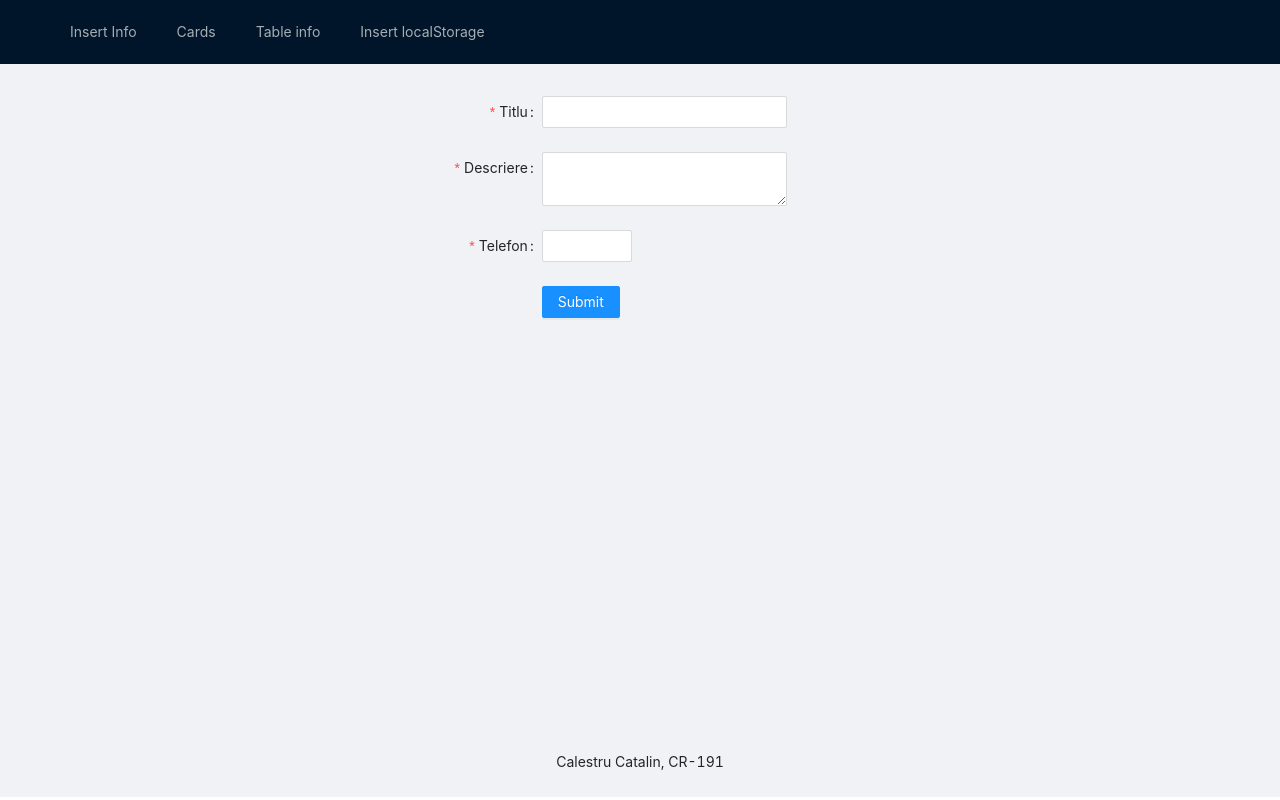
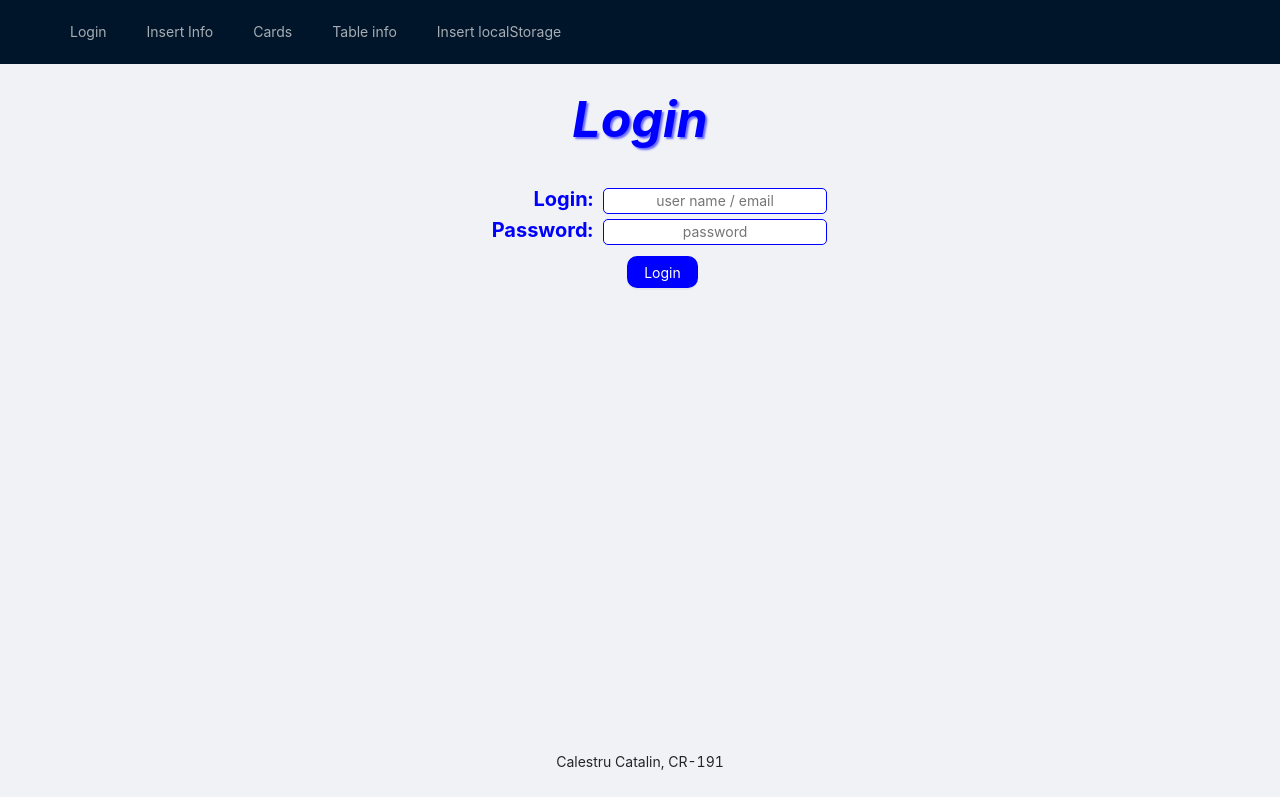
Before and after one commit to Catalin1237/Laborator_TWeb, a React (Create React App) app: page / in a window 1280 px wide. Built offline with nearby package versions, Linux system fonts and the light colour scheme.

Commit message:
lab6 login form

```diff
--- a/src/layouts/ContentLayout.tsx
+++ b/src/layouts/ContentLayout.tsx
@@ -5,7 +5,7 @@ import './layout.css';
 
 
 
-export const ContentLayout = observer(() => {
+export const ContentLayout = () => {
     return(
         <main>
             <Content style={ { padding: '0 50px' } }>
@@ -15,4 +15,4 @@ export const ContentLayout = observer(() => {
             </Content>
         </main>
     )
-})
+}
--- a/src/layouts/HeaderLayout.tsx
+++ b/src/layouts/HeaderLayout.tsx
@@ -2,9 +2,10 @@ import { Layout, Menu } from 'antd';
 import { Routes, Route, Link } from "react-router-dom";
 import { ContentLayout } from './ContentLayout';
 import InfoCard from './InfoCard';
-import InsertAndRead from './InsertAndReadLocal';
+import { InsertAndRead } from './InsertAndReadLocal';
+import TabelInfo from './TableInfo';
+import Login from './LoginForm';
 import './layout.css';
-import TabelInfo from './TableInfo';
 
 const { Header } = Layout;
 
@@ -15,15 +16,18 @@ export const HeaderLayout = () => {
             <Menu theme='dark' mode='horizontal'>
 
                 <Menu.Item key={1}>
-                    <Link to="/">Insert Info</Link>
+                    <Link to="/">Login</Link>
                 </Menu.Item>
                 <Menu.Item key={2}>
+                    <Link to="/insertCard">Insert Info</Link>
+                </Menu.Item>
+                <Menu.Item key={3}>
                     <Link to="/cards">Cards</Link>
                 </Menu.Item>
-                <Menu.Item key={3}>
+                <Menu.Item key={4}>
                     <Link to="/table">Table info</Link>
                 </Menu.Item>
-                <Menu.Item key={4}>
+                <Menu.Item key={5}>
                     <Link to="/insert">Insert localStorage</Link>
                 </Menu.Item>
 
@@ -31,7 +35,8 @@ export const HeaderLayout = () => {
         </Header>
 
         <Routes>
-            <Route path='/' element={<ContentLayout />} />
+            <Route path='/' element={<Login />} />
+            <Route path='/insertCard' element={<ContentLayout />} />
             <Route path='/cards' element={<InfoCard />} />
             <Route path='/table' element={<TabelInfo />} />
             <Route path='/insert' element={<InsertAndRead />} />
--- a/src/layouts/InsertAndReadLocal.tsx
+++ b/src/layouts/InsertAndReadLocal.tsx
@@ -5,8 +5,9 @@ import { CardCustom2 } from './CardCustom2';
 import { List } from 'antd';
 import { useRootStore } from '..';
 import { useEffect } from 'react';
+import { observer } from 'mobx-react-lite';
 
-const InsertAndRead = () => {
+export const InsertAndRead = observer(() => {
 
 
     const { contents, contents_notes } = useRootStore()
@@ -52,6 +53,4 @@ const InsertAndRead = () => {
             </main>
         </>
     )
-}
-
-export default InsertAndRead;
+})
--- /dev/null
+++ b/src/layouts/LoginForm.tsx
@@ -0,0 +1,70 @@
+import { useState } from "react";
+import { Form, Button } from "antd";
+
+
+const LoginForm = () =>{
+
+    const [user, setUser] = useState("");
+    const [passwd, setPasswd] = useState("");
+
+    const submitInfo = () =>{
+        const result = {
+            user,
+            passwd
+        }
+
+
+        console.log(result);
+    }
+
+    return(
+        <>
+            <div className="container">
+                <h1>Login</h1>
+
+                <Form>
+
+                    <label>Login: </label>
+                    <input
+                        value={ user }
+                        onChange = { (e) => {setUser(e.target.value)}}
+                        type="text"
+                        placeholder="user name / email"
+                        autoComplete="false"
+                        required
+                    />
+
+                    <br />
+
+                    <label>Password: </label>
+                    <input
+                        value={ passwd }
+                        onChange={ (e) => {setPasswd(e.target.value)}}
+                        type="password"
+                        placeholder="password"
+                        autoComplete="false"
+                        required
+                    />
+
+                    <br />
+
+                    <Button type="primary" htmlType="submit" onClick={submitInfo}>Login</Button>
+
+
+                </Form>
+            </div>
+        </>
+    )
+}
+
+const Login = () => {
+    return(
+        <>
+            <main>
+                <LoginForm />
+            </main>
+        </>
+    )
+}
+
+export default Login;
--- a/src/layouts/layout.css
+++ b/src/layouts/layout.css
@@ -43,3 +43,44 @@ table{
 th{
   width: 10%;
 }
+
+.container {
+  display: flex;
+  flex-direction: column;
+  align-items: center;
+}
+
+.container h1{
+  font-weight: bold;
+  font-size: 50px;
+  font-style: oblique;
+  text-shadow: 2px 2px 2px rgb(105, 105, 250);
+  color: blue;
+}
+
+.container label {
+  display: inline-block;
+  width: 150px;
+  text-align: right;
+  font-size: 20px;
+  font-weight: bold;
+  color: blue;
+  padding-right: 10px;
+}
+
+.container input{
+  text-align: center;
+  border: 1px solid blue;
+  border-radius: 5px;
+}
+
+.container button {
+  margin: 10px 0;
+  position: absolute;
+  left: 49%;
+  transform: translateX(50);
+  border-radius: 10px;
+  border: 2px solid blue;
+  background-color: blue;
+  color: white;
+}
```
